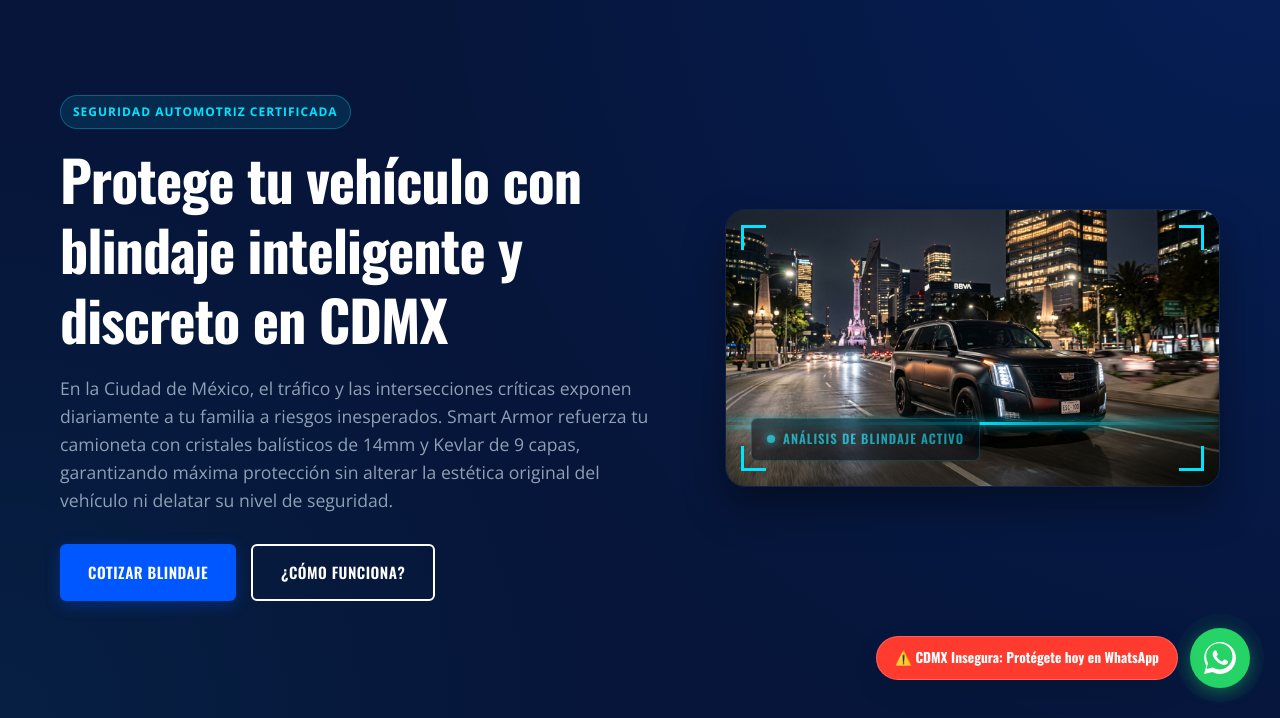
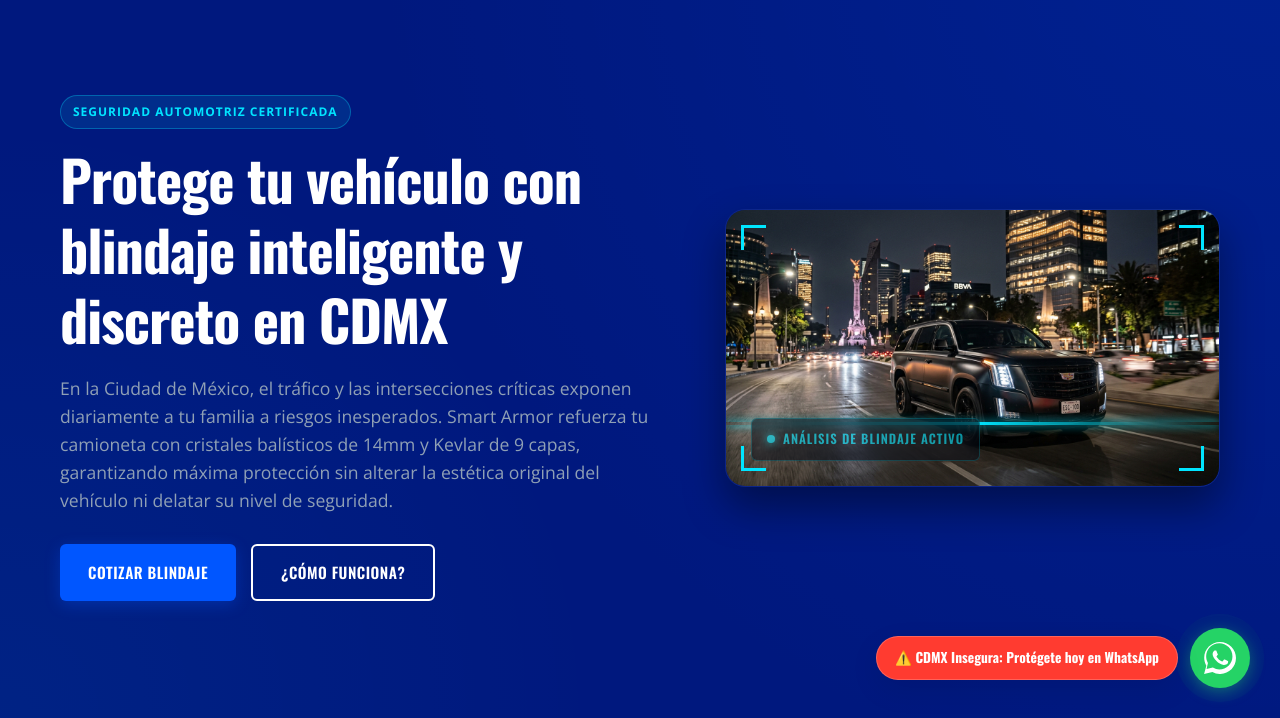
Before and after one commit to fercho159-aq/smart-armor, a plain HTML site: page index.html in a window 1280 px wide. Shown: the part 82-800 px from the top of the page. Drawn offline with nearby package versions, Linux system fonts and the light colour scheme.

Commit message:
style: update dark blue background color to match exact brand swatch (#00187e)

```diff
--- a/css/styles.css
+++ b/css/styles.css
@@ -5,8 +5,8 @@
    ========================================================================== */
 :root {
     /* Colores */
-    --bg-dark: #061539;
-    --bg-dark-card: #0d2459;
+    --bg-dark: #00187e;
+    --bg-dark-card: #0022b3;
     --bg-light: #ffffff;
     --bg-light-gray: #f4f6f9;
     --color-primary: #0056ff;
```
